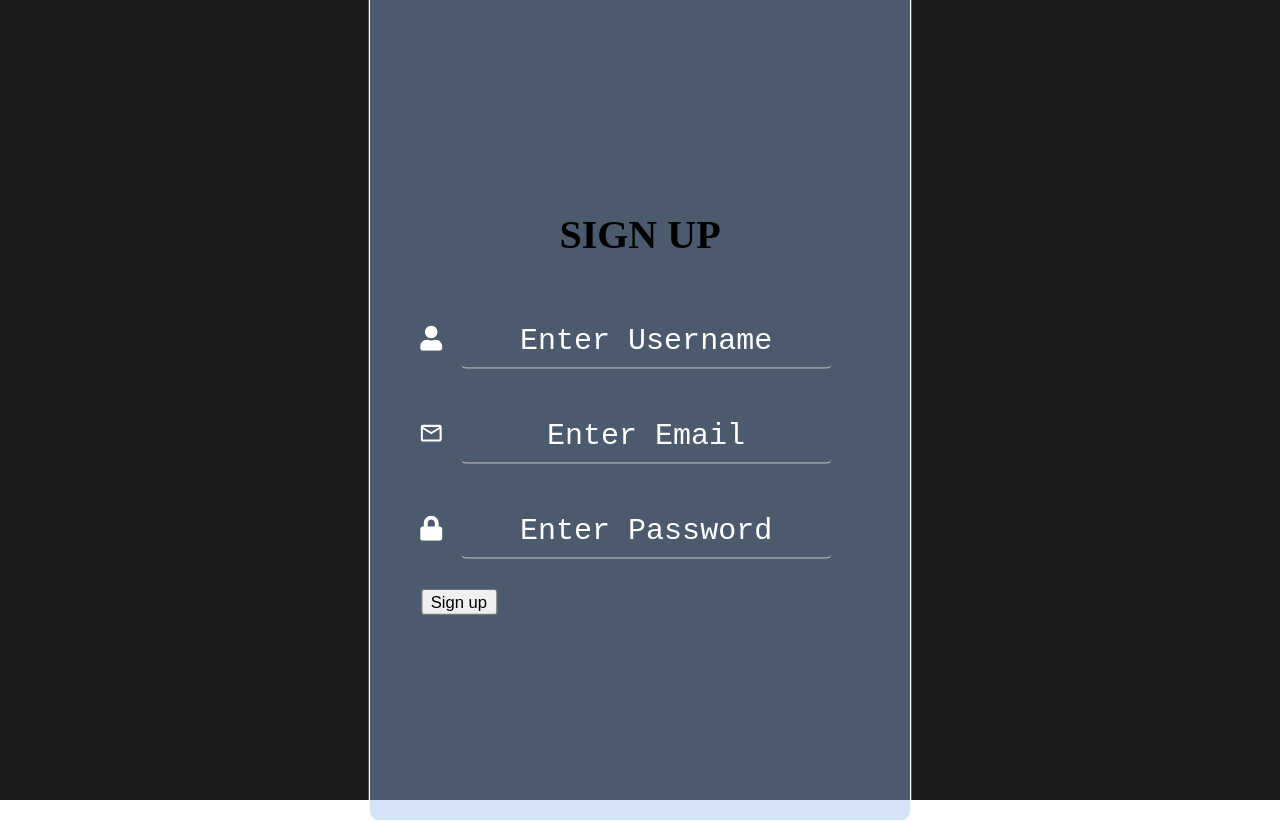
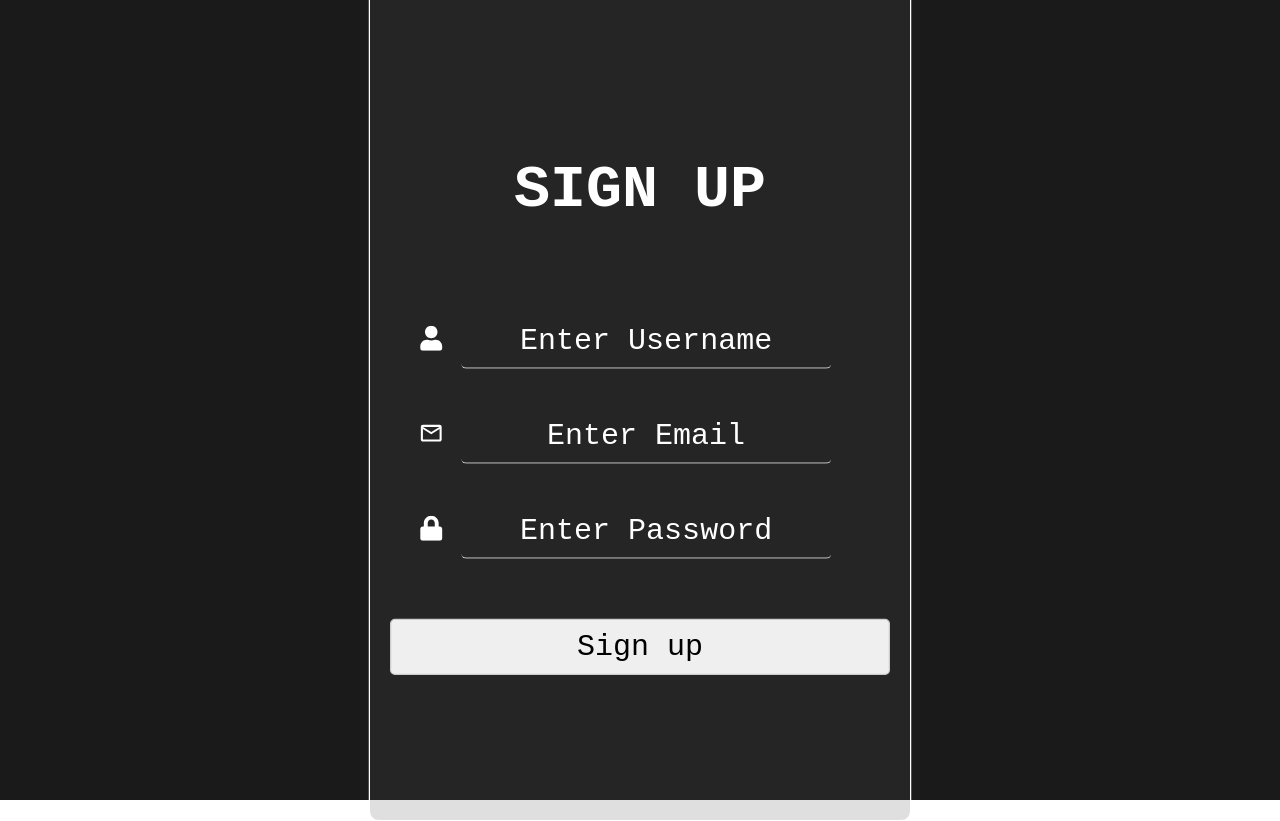
Before and after one commit to WootenWarrior/Project-Manager-App, a React (Vite) app: page /Signup in a window 1280 px wide. Built offline with nearby package versions, Linux system fonts and the light colour scheme.

Commit message:
Setup firebase backend
Initial backend setup and working on the signup/login functionality.

```diff
--- a/package.json
+++ b/package.json
@@ -10,6 +10,8 @@
     "preview": "vite preview"
   },
   "dependencies": {
+    "dotenv": "^16.4.5",
+    "firebase": "^11.0.2",
     "react": "^18.3.1",
     "react-dom": "^18.3.1",
     "react-icons": "^5.3.0",
--- /dev/null
+++ b/src/Firebase.ts
@@ -0,0 +1,26 @@
+// Import the functions you need from the SDKs you need
+import { initializeApp } from "firebase/app";
+import { getAuth } from "firebase/auth";
+import { getFirestore } from "firebase/firestore";
+// TODO: Add SDKs for Firebase products that you want to use
+// https://firebase.google.com/docs/web/setup#available-libraries
+
+// Your web app's Firebase configuration
+// For Firebase JS SDK v7.20.0 and later, measurementId is optional
+const firebaseConfig = {
+  apiKey: import.meta.env.VITE_APP_API_KEY,
+  authDomain: import.meta.env.VITE_APP_AUTH_DOMAIN,
+  projectId: import.meta.env.VITE_APP_PROJECT_ID,
+  storageBucket: import.meta.env.VITE_APP_STORAGE_BUCKET,
+  messagingSenderId: import.meta.env.VITE_APP_MESSAGING_SENDER_ID,
+  appId: import.meta.env.VITE_APP_APP_ID,
+  measurementId: import.meta.env.VITE_APP_MEASUREMENT_ID
+};
+console.log(firebaseConfig);
+
+// service-account@single-mix-442716-q2.iam.gserviceaccount.com
+// Initialize Firebase
+const app = initializeApp(firebaseConfig);
+
+export const auth = getAuth(app);
+export const db = getFirestore(app);
--- a/src/components/Button.tsx
+++ b/src/components/Button.tsx
@@ -1,23 +1,18 @@
-import { Link } from "react-router-dom";
-
 //Defined optional values for the button input
 interface ButtonProps {
     text?: string;
     icon?: React.ReactNode;
     onclick?: () => void;
     classname?: string;
-    linkto?: string;
 }
 
 const Button: React.FC<ButtonProps> = (
-    {text, icon, onclick, classname, linkto='/'}) => {
+    {text, icon, onclick, classname}) => {
     return(
-        <Link to={linkto}>
-            <button onClick={onclick} className={classname}>
-                {text && <span>{text}</span>}
-                {icon && <span className="button-icon">{icon}</span>}
-            </button>
-        </Link>
+        <button onClick={onclick} className={classname}>
+            {text && <span>{text}</span>}
+            {icon && <span className="button-icon">{icon}</span>}
+        </button>
     )
 }
 
--- a/src/components/Input.tsx
+++ b/src/components/Input.tsx
@@ -6,6 +6,8 @@ interface InputProps {
     icon?: React.ReactNode;
     name?: string;
     placeholder?: string;
+    value?: string | number;
+    onchange?: (event: React.ChangeEvent<HTMLInputElement>) => void;
 }
 
 const Input: React.FC<InputProps> = ({type,icon,name,placeholder}) =>{
--- a/src/pages/Signup.tsx
+++ b/src/pages/Signup.tsx
@@ -1,40 +1,75 @@
 import "../styles/Signup.css"
-import { useNavigate } from 'react-router-dom';
+import React, { useState } from "react";
+import { auth, db } from "../Firebase";
+import { createUserWithEmailAndPassword } from "firebase/auth";
+import { doc, setDoc } from "firebase/firestore";
 import { Button, Input } from "../components";
 import { FaUser,FaLock } from "react-icons/fa";
 import { MdOutlineEmail } from "react-icons/md";
+import { useNavigate } from "react-router-dom";
 
 function Signup(){
     const navigate = useNavigate();
-    const handleSignUpClick = () =>{
-        navigate('/signup');
-    }
+    const [username, setUsername] = useState("");
+    const [email, setEmail] = useState("");
+    const [password, setPassword] = useState("");
+    const [error, setError] = useState("");
+
+    const handleSignup = async (e:React.FormEvent<HTMLFormElement>) => {
+        e.preventDefault();
+        setError("");
+        try {
+            const userCredential = await createUserWithEmailAndPassword(auth, email, password);
+            const user = userCredential.user;
+            const data = {
+                email: user.email,
+                createdAt: new Date(),
+            }
+            console.log(db, user.uid)
+
+            await setDoc(doc(db, "test", user.uid), {data});
+
+            //navigate("/Login");
+        } catch (error: unknown) {
+            if (error instanceof Error){
+                setError(error.message);
+            }
+            else{
+                console.error("Unknown error:", error);
+            }
+        }
+    };
 
     return(
         <div className="signup-page">
             <div className="signup-box">
                 <h1>SIGN UP</h1>
-                <form className="form">
+                <form className="form" onSubmit={handleSignup}>
                     <Input
                     type="text"
                     icon={<FaUser/>}
                     name="username"
-                    placeholder="Enter Username"/>
+                    placeholder="Enter Username"
+                    value={username}
+                    onchange={(e) => setUsername(e.target.value)}/>
                     <Input
                     type="text"
                     icon={<MdOutlineEmail/>}
                     name="email"
-                    placeholder="Enter Email"/>
+                    placeholder="Enter Email"
+                    value={email}
+                    onchange={(e) => setEmail(e.target.value)}/>
                     <Input
                     type="password"
                     icon={<FaLock/>}
                     name="password"
-                    placeholder="Enter Password"/>
+                    placeholder="Enter Password"
+                    value={password}
+                    onchange={(e) => setPassword(e.target.value)}/>
                     <Button text="Sign up"
-                    onclick={handleSignUpClick}
-                    classname="Signup-button"
-                    linkto="/"/>
+                    classname="signup"/>
                 </form>
+                {error && <p style={{ color: "red" }}>{error}</p>}
             </div>
         </div>
     )
--- a/src/styles/Login.css
+++ b/src/styles/Login.css
@@ -56,7 +56,7 @@ body {
 .login-box form button {
     font-family: monospace;
     font-size: 1.5rem;
-    width: 80%;
+    width: 100%;
     padding: 0.5rem;
     margin: 1.5rem 0;
     border: 1px solid #ccc;
--- a/src/styles/Signup.css
+++ b/src/styles/Signup.css
@@ -20,7 +20,7 @@
     transform: scale(1.25);
     height: 40rem;
     width: 25rem;
-    background-color: rgba(148,187,233, 0.4);
+    background-color: var(--tgrey);
     display: flex;
     flex-direction: column;
     align-items: center;
@@ -29,3 +29,38 @@
     padding: 1rem;
     border-radius: 8px;
 }
+
+.signup-box h1{
+    padding: 1rem;
+    font-family: monospace;
+    font-size: 3rem;
+    color: white;
+}
+
+.signup-box form {
+    width: 100%;
+    display: flex;
+    flex-direction: column;
+    align-items: center;
+    justify-content: center;
+}
+
+.signup-box form button {
+    font-family: monospace;
+    font-size: 1.5rem;
+    width: 100%;
+    padding: 0.5rem;
+    margin: 1.5rem 0;
+    border: 1px solid #ccc;
+    border-radius: 4px;
+    text-align: center;
+}
+
+.signup-box form .signup:hover {
+    transition: 1s;
+    background-color: var(--orange);
+    border-top: 1rem;
+    border-left: 1rem;
+    border-right: 1rem;
+    border-bottom: 0px;
+}
```
Also changed, not shown: 2 other files (tests, documents, lock files or other folders).
